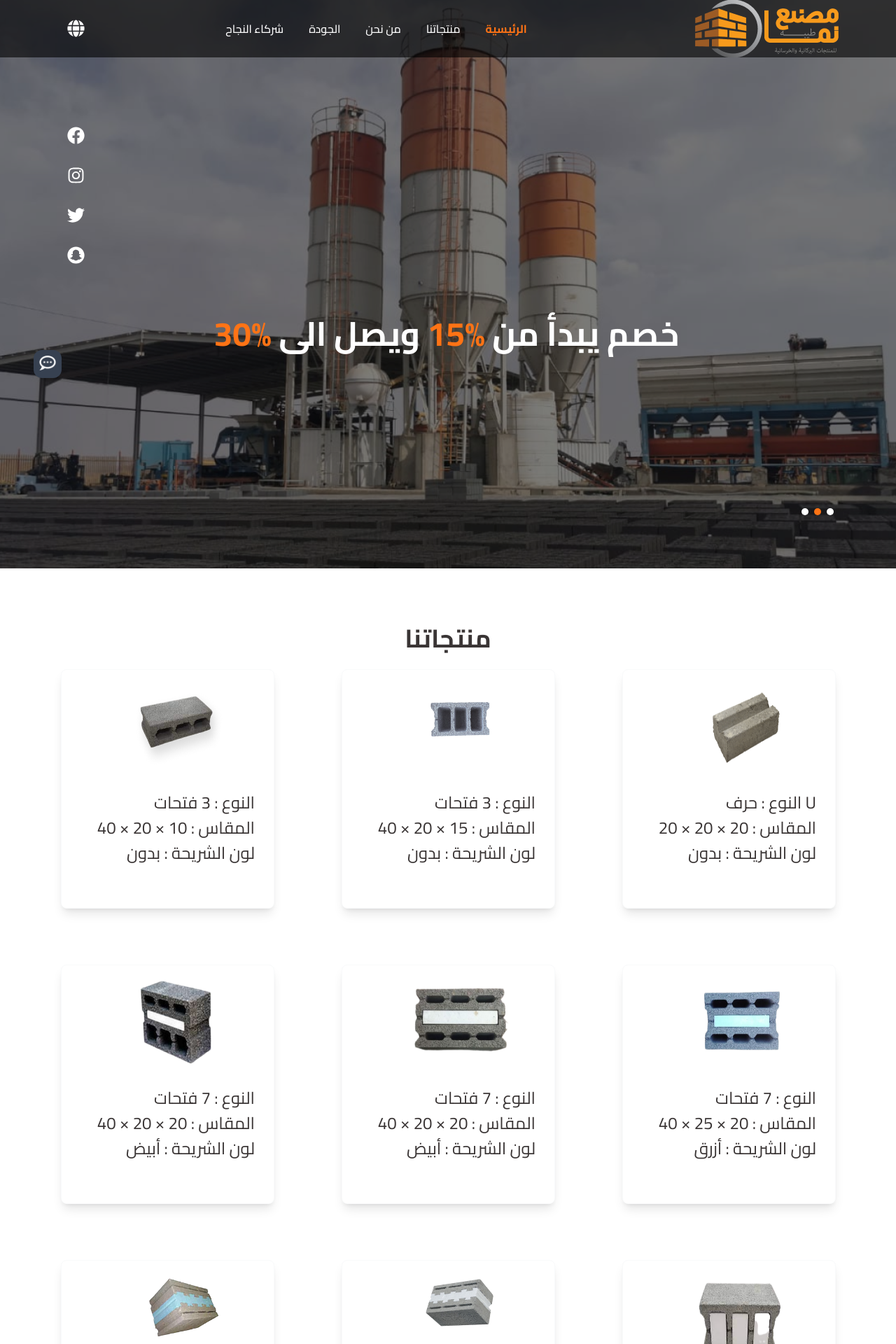
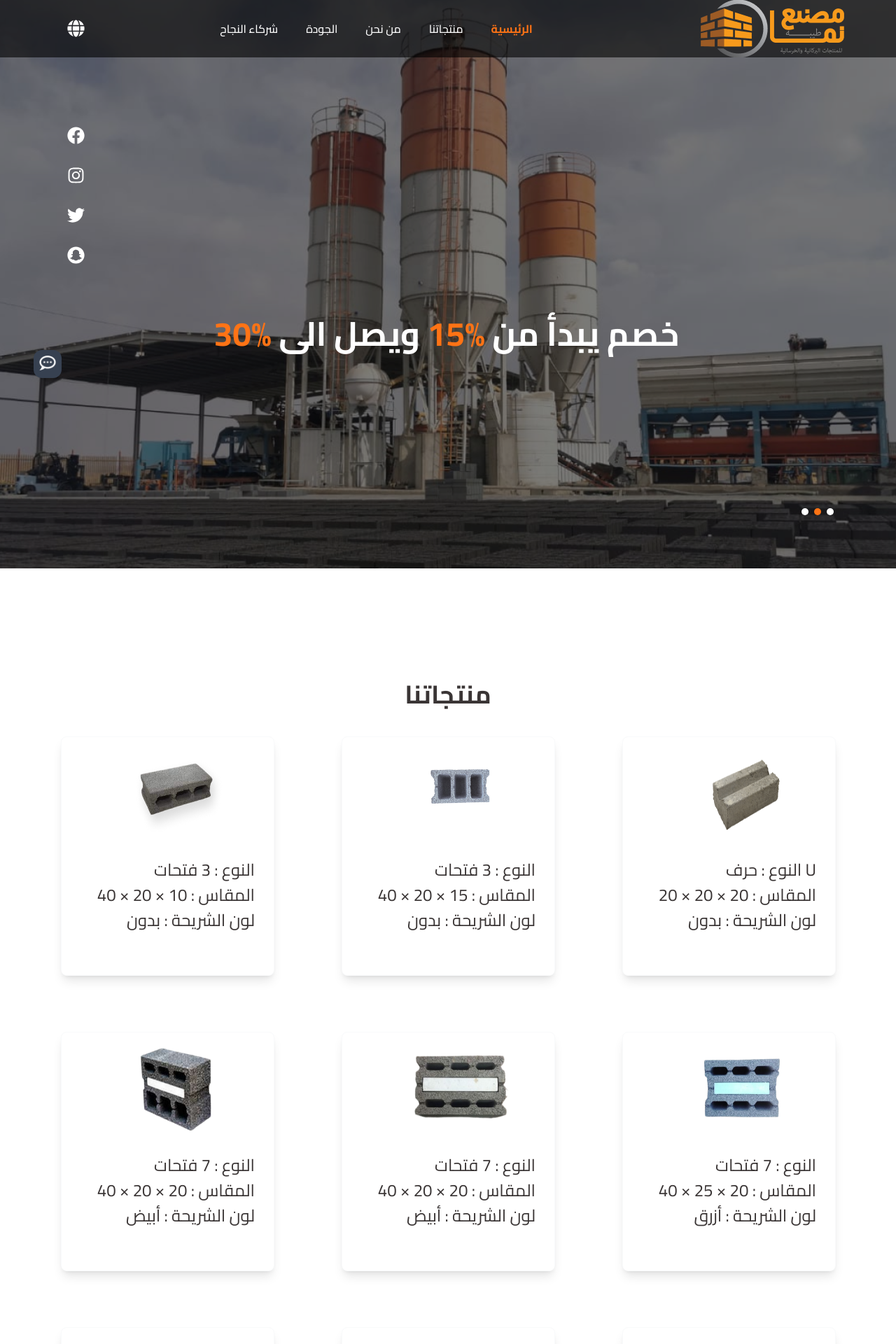
Before and after one commit to abdallamfathy/nama-project, a React (Vite) app: page / in a window 1280 px wide. Shown: the top 1920 px of the page at 70% size. Built offline with nearby package versions, Linux system fonts and the light colour scheme.

Commit message:
edit products px

```diff
--- a/src/components/Navbar.jsx
+++ b/src/components/Navbar.jsx
@@ -65,13 +65,13 @@ const Navbar = ({ textColor, socialDisplay }) => {
             </div>
       <div className="fixed bg-black  w-full -mt-[68px]  z-40 bg-opacity-60 ">
           <nav
-            className={` text-white px-6 flex justify-center items-center gap-6  `}
+            className={` text-white  flex justify-center items-center gap-6  `}
           >
 
 
             <div className="flex  justify-center items-center">
 
-            <div className="hidden lg:flex  gap-x-9 ">
+            <div className="hidden lg:flex  gap-x-10 ">
               {navigation.map((item) => (
                 <NavLink
                   key={item.name}
--- a/src/components/Products.jsx
+++ b/src/components/Products.jsx
@@ -42,7 +42,8 @@ const Products = () => {
   }, [setShowModal]);
 
   return (
-    <div id="products my-28">
+    <div id="products">
+
       {showModal && (
         <>
           <div
@@ -81,8 +82,8 @@ const Products = () => {
         </>
       )}
 
-      <div className="container mx-auto ">
-        <h1 className="text-4xl text-[#3A3535] font-bold text-center mb-6">
+      <div className="container mx-auto my-20 ">
+        <h1 className="text-4xl text-[#3A3535] font-bold text-center mb-10">
           منتجاتنا
         </h1>
         <div className="flex flex-wrap flex-row justify-center gap-20 gap-x-24">
```
